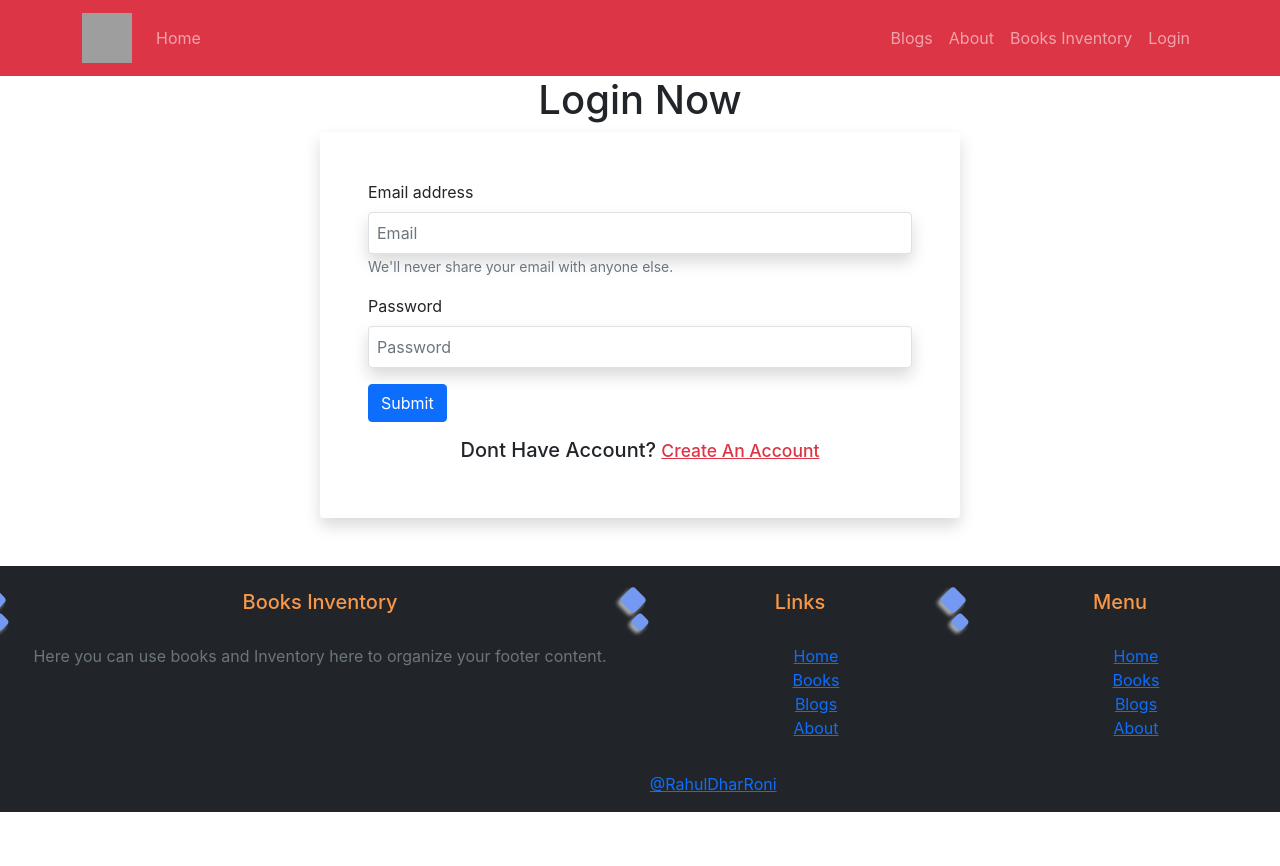
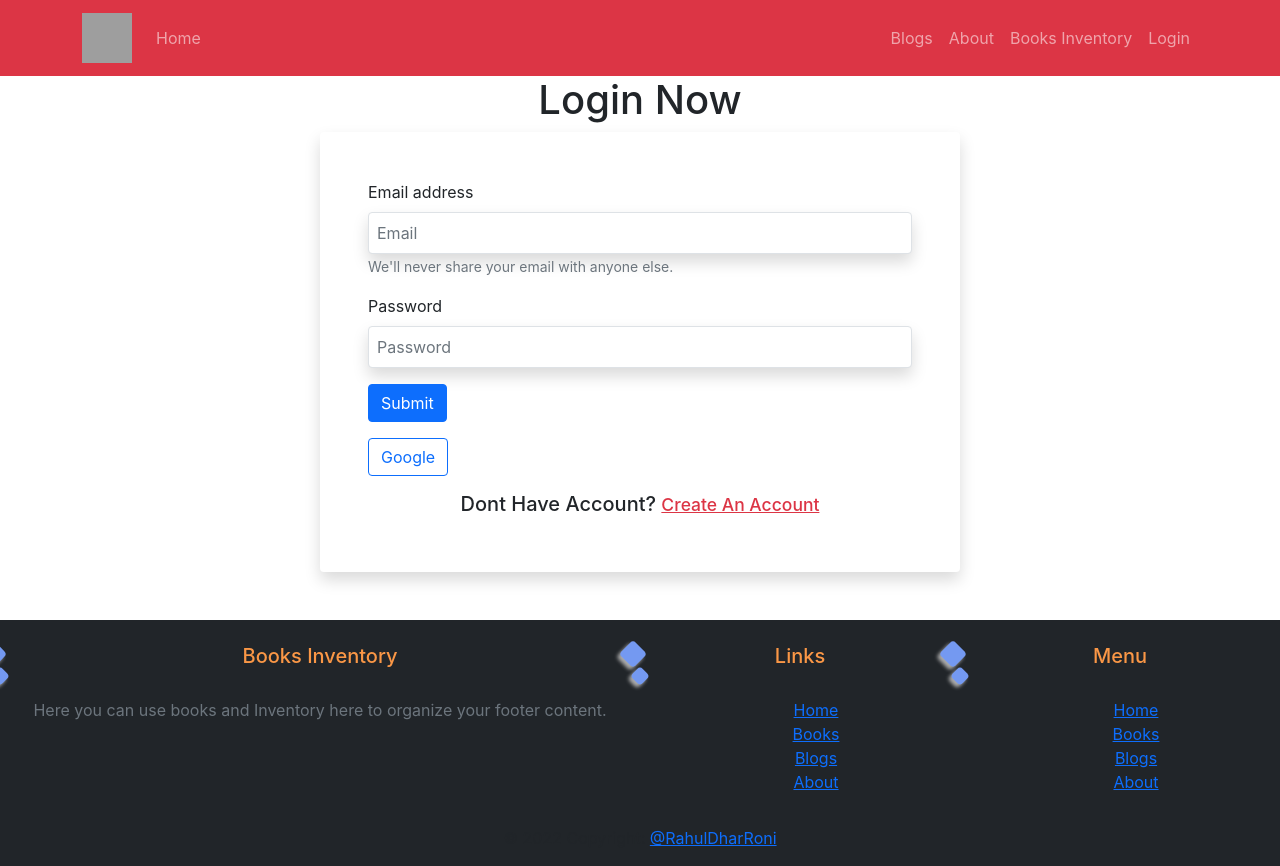
Before and after one commit to RahulDharRoni/warehouse-management-client-site, a React (Create React App) app: page /login in a window 1280 px wide. Before the commit the page ends 812 px from the top, so only its background shows below. Built offline with nearby package versions, Linux system fonts and the light colour scheme; no server answers; grey boxes are pictures that could not be loaded.

Commit message:
google button

```diff
--- a/src/Pages/Login/Login.js
+++ b/src/Pages/Login/Login.js
@@ -1,12 +1,13 @@
 import React, { useState } from 'react';
 import { Button, Form } from 'react-bootstrap';
-import { useSignInWithEmailAndPassword } from 'react-firebase-hooks/auth';
+import { useSignInWithEmailAndPassword, useSignInWithGoogle } from 'react-firebase-hooks/auth';
 import { useLocation, useNavigate } from 'react-router-dom';
 import auth from '../../firebase.init';
 
 const Login = () => {
     const [email, setEmail] = useState();
     const [password, setPassword] = useState();
+    const [signInWithGoogle] = useSignInWithGoogle(auth);
     const [
         signInWithEmailAndPassword,
         user,
@@ -67,8 +68,14 @@ const Login = () => {
                 <Button variant="primary" type="submit">
                     Submit
                 </Button>
+                <div className='my-3'>
+                    <Button onClick={() => signInWithGoogle()} variant="outline-primary">Google</Button>{' '}
+                </div>
+
                 <h5 className='text-center mt-3'>Dont Have Account? <small onClick={OpenSignUp} className='text-danger text-decoration-underline'>Create An Account</small></h5>
+
             </Form>
+
 
 
         </div>
```
